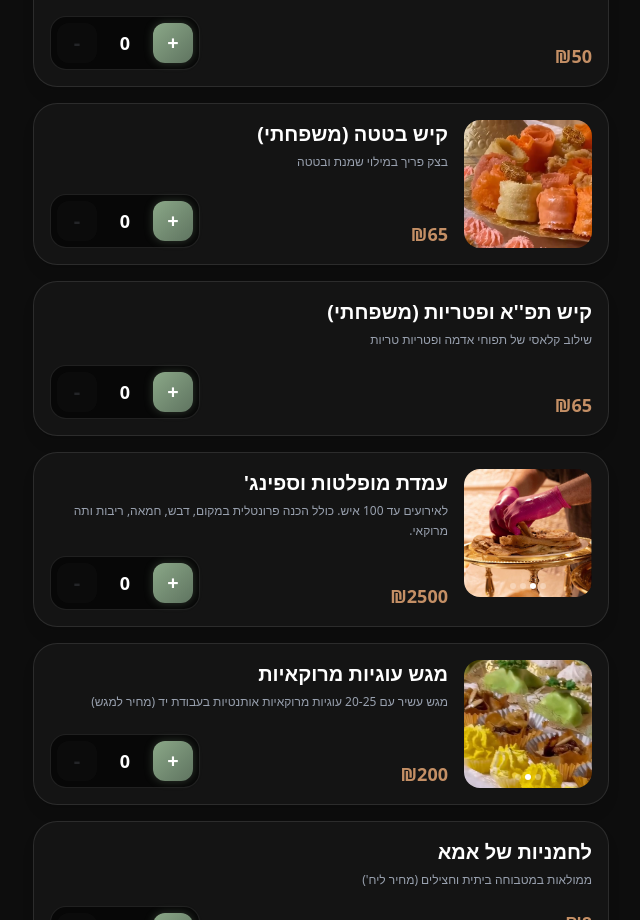
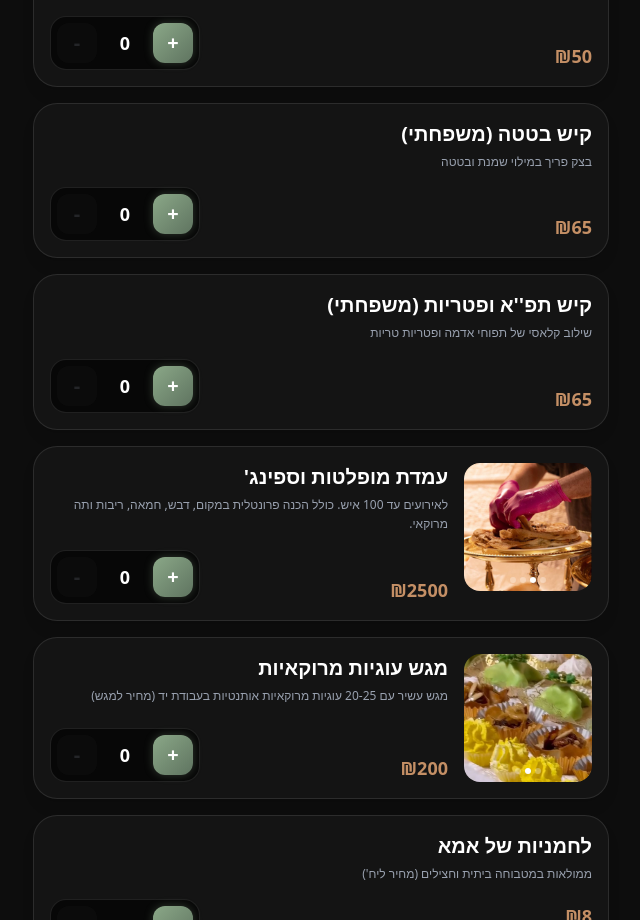
Before and after one commit to oriIsrael856/lahilula, a Next.js app: page / in a window 1280 px wide. Shown: the part 840-1760 px from the top of the page, without its empty margins (319-959 px from the left). Built offline with nearby package versions, Linux system fonts and the light colour scheme.

Commit message:
Fixed menu photos

```diff
--- a/src/app/page.tsx
+++ b/src/app/page.tsx
@@ -33,7 +33,7 @@ const MENU = [
   { id: 21, name: "שקשוקה", price: 50, category: "מנות ראשונות", desc: "פיקנטית עם לחם ביתי", images: [] },
 
   // --- מאפים ---
-  { id: 5, name: "קיש בטטה (משפחתי)", price: 65, category: "מאפים", desc: "בצק פריך במילוי שמנת ובטטה", images: ["/cp1.jpeg"] },
+  { id: 5, name: "קיש בטטה (משפחתי)", price: 65, category: "מאפים", desc: "בצק פריך במילוי שמנת ובטטה", images: [] },
   { id: 6, name: "קיש תפ''א ופטריות (משפחתי)", price: 65, category: "מאפים", desc: "שילוב קלאסי של תפוחי אדמה ופטריות טריות", images: [] },
 
   // --- עמדות לאירועים ---
```
